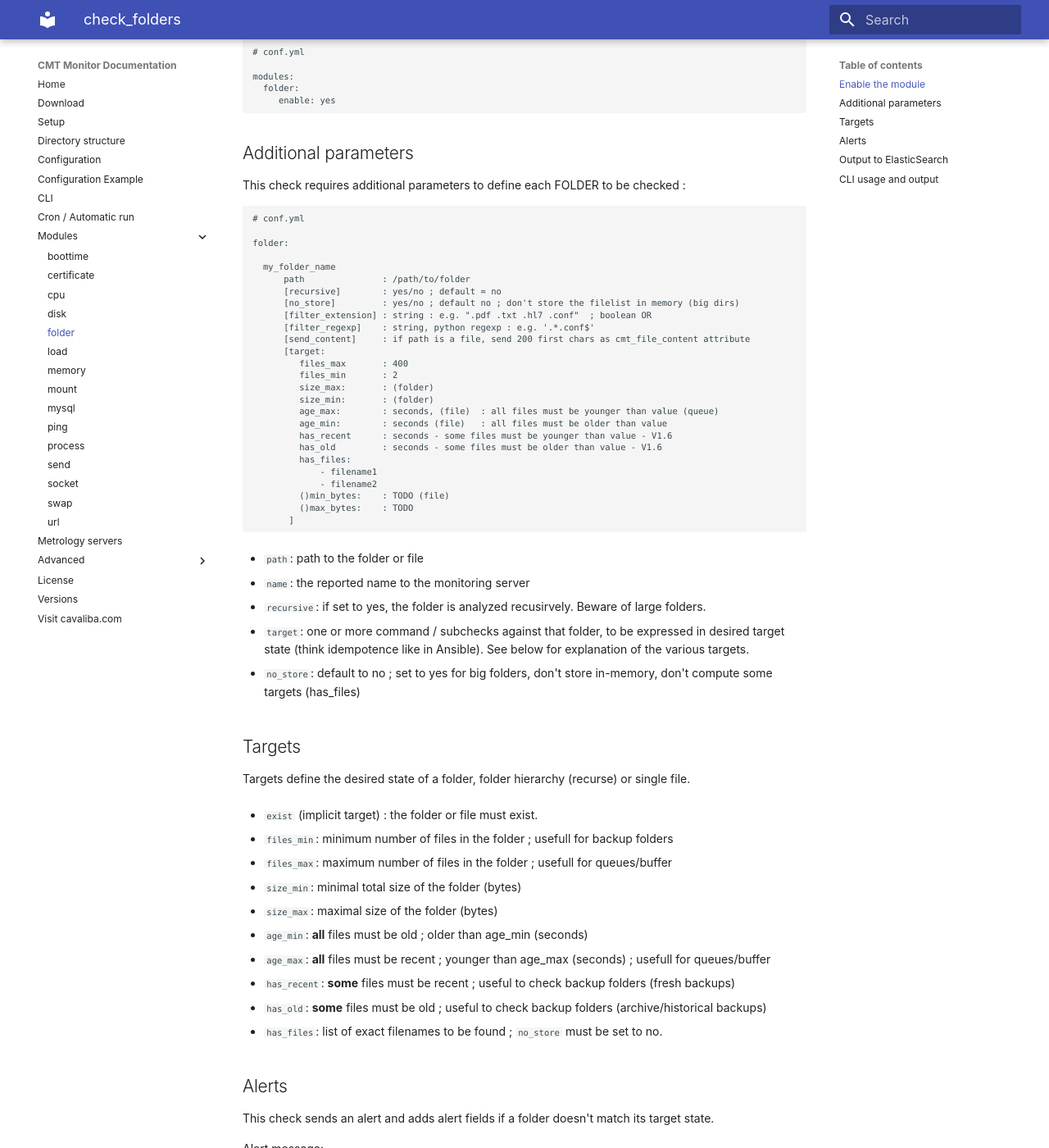
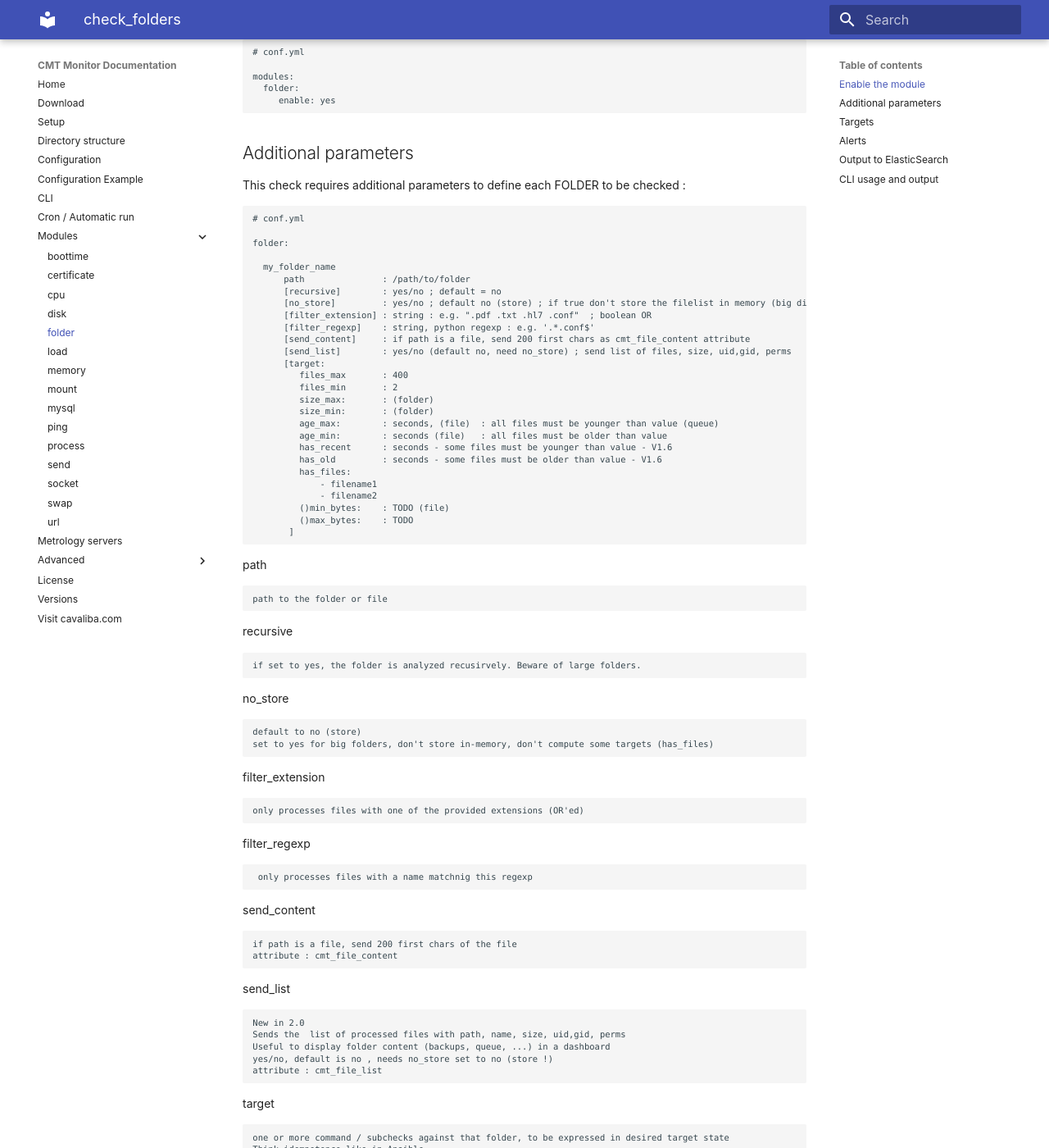
Before and after one commit to cavaliba/cmt_monitor, an MkDocs documentation site: the page built from docs/docs/check_folders.md, in a window 1280 px wide and 1400 px high, scrolled down 338 px. Shown: the whole window at 82% size. Built offline with MkDocs 1.6.1 and Material for MkDocs 9.7.7, drawn with Linux system fonts in a browser that asks for light colours; some of the changed text lies outside the part shown.

Commit message:
module FOLDER : new send_list option

```diff
--- a/docs/docs/check_folders.md
+++ b/docs/docs/check_folders.md
@@ -30,10 +30,11 @@ This check requires additional parameters to define each FOLDER to be checked :
       my_folder_name
 		  path               : /path/to/folder
 		  [recursive]        : yes/no ; default = no
-	      [no_store]         : yes/no ; default no ; don't store the filelist in memory (big dirs)
+	      [no_store]         : yes/no ; default no (store) ; if true don't store the filelist in memory (big dirs)
 	      [filter_extension] : string : e.g. ".pdf .txt .hl7 .conf"  ; boolean OR
 	      [filter_regexp]    : string, python regexp : e.g. '.*.conf$'
 		  [send_content]     : if path is a file, send 200 first chars as cmt_file_content attribute
+		  [send_list]        : yes/no (default no, need no_store) ; send list of files, size, uid,gid, perms
 		  [target:
 		     files_max       : 400
 		     files_min       : 2
@@ -51,15 +52,47 @@ This check requires additional parameters to define each FOLDER to be checked :
 		   ]
 
 
-- `path`:  path to the folder or file
+path
 
-- `name`: the reported name to the monitoring server
+    path to the folder or file
 
-- `recursive`: if set to yes, the folder is analyzed recusirvely. Beware of large folders.
+recursive
 
-- `target`: one or more command / subchecks against that folder, to be expressed in desired target state (think idempotence like in Ansible). See below for explanation of the various targets.
+    if set to yes, the folder is analyzed recusirvely. Beware of large folders.
 
-- `no_store`: default to no ; set to yes for big folders, don't store in-memory, don't compute some targets (has_files)
+
+no_store
+
+    default to no (store)
+    set to yes for big folders, don't store in-memory, don't compute some targets (has_files)
+
+filter_extension
+
+    only processes files with one of the provided extensions (OR'ed)
+
+filter_regexp
+
+     only processes files with a name matchnig this regexp
+
+
+send_content
+
+	if path is a file, send 200 first chars of the file
+	attribute : cmt_file_content
+
+send_list
+
+	New in 2.0
+	Sends the  list of processed files with path, name, size, uid,gid, perms
+	Useful to display folder content (backups, queue, ...) in a dashboard
+	yes/no, default is no , needs no_store set to no (store !)
+	attribute : cmt_file_list
+
+target
+
+    one or more command / subchecks against that folder, to be expressed in desired target state
+    Think idempotence like in Ansible
+    See below for explanation of the various targets.
 
 
 ## Targets
```
Also changed, not shown: 2 other files.
